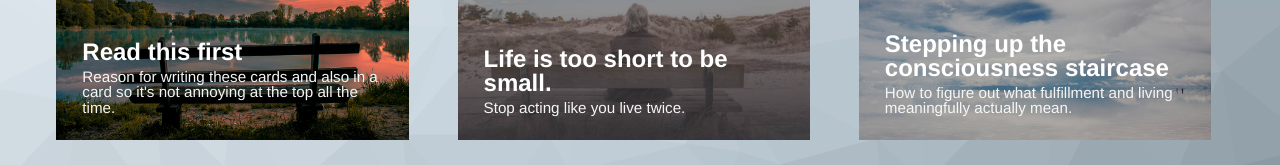
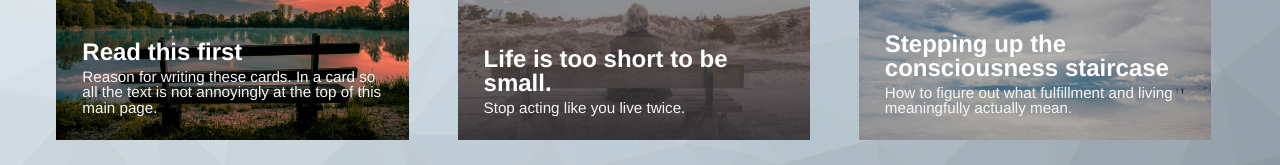
Before and after one commit to valentin7/perspectives, a plain HTML site: page index.html in a window 1280 px wide. Shown: the part 335-500 px from the top of the page. Drawn offline with Linux system fonts and the light colour scheme.

Commit message:
card description

```diff
--- a/index.html
+++ b/index.html
@@ -52,7 +52,7 @@
                       <i class="card__btn-close fa fa-times"></i>
                         <div class="card__caption">
                           <h2 class="card__title">Read this first</h2>
-                          <p class="card__subtitle">Reason for writing these cards and also in a card so it's not annoying at the top all the time.</p>
+                          <p class="card__subtitle">Reason for writing these cards. In a card so all the text is not annoyingly at the top of this main page.</p>
                         </div>
                         <div class="card__copy">
                           <div class="meta">
```
